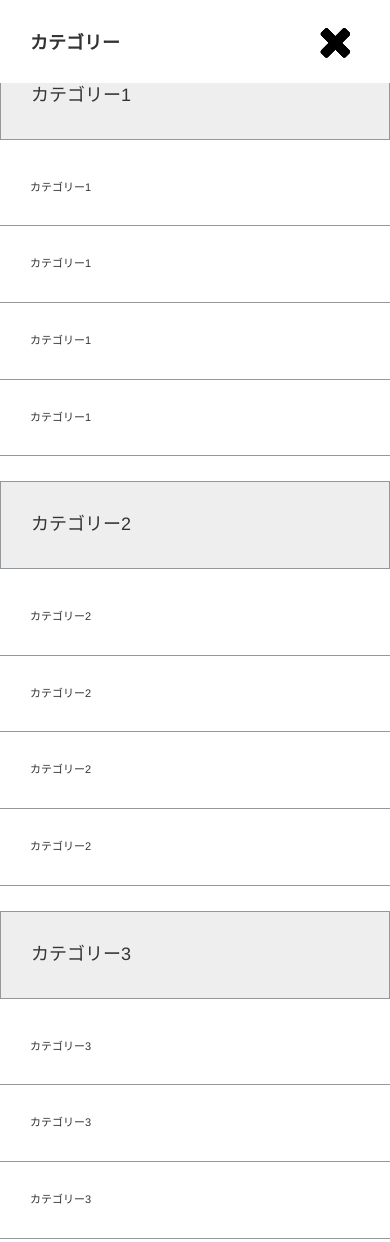
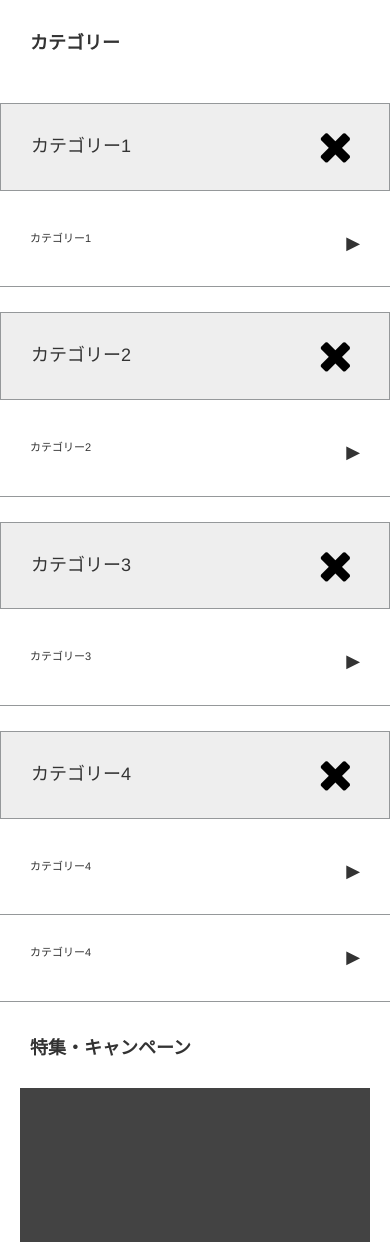
Before and after one commit to shimoikura/Cartstar, a plain HTML site: page index.html in a window 390 px wide. Shown: the part 2169-3411 px from the top of the page. Drawn offline with Linux system fonts and the light colour scheme.

Commit message:
レスポンスのカテゴリーリストのレイアウト修正

```diff
--- a/css/style.css
+++ b/css/style.css
@@ -208,7 +208,7 @@ width: 100%;
 #sidebar-search-box input{
   border: 0.7px solid #95989a;
 }
-#sidebar-cate,#sidebar-new-pro{
+#sidebar-new-pro{
   display: none;
 }
 .sidebar-left-box{
@@ -226,7 +226,7 @@ width: 100%;
 .sidebar-menu{
   margin-top: 20px;
   font-weight: bold;
-  font-size: 24px;
+  font-size: 18px;
 }
 .sidebar-submenu{
   margin-top: 20px;
@@ -250,6 +250,7 @@ width: 100%;
 #sidebar-cate{
   padding-bottom: 5px;
   margin-bottom: 0;
+  font-size: 18px;
 }
 .slidebar-cate-box{
   border-top: 0.7px solid #95989a;
@@ -918,6 +919,7 @@ div.status-box:last-child{
   }
   .slidebar-cate-box{
     border: none;
+    padding: 0;
   }
   .slidebar-cate-box li{
     border-bottom: 0.7px solid #95989a;
@@ -925,6 +927,14 @@ div.status-box:last-child{
     overflow: auto;
     padding: 30px;
     font-size: 18px;
+  }
+  .slidebar-cate-box img{
+    position:absolute;
+    top:50px;
+    right:40px;
+  }
+  .slidebar-cate-box span{
+    float: right;
   }
   /*------------------------------------------------------------------*/
   .header-list{
--- a/index.html
+++ b/index.html
@@ -145,7 +145,7 @@
             <div class="col-sm-12 col-xs-12">
               <img id="close" src="img/close.png" alt="">
             </div>
-            <p class="sidebar-menu">商品検索</p>
+            <p class="sidebar-menu"><span>▶</span>商品検索</p>
             <p id="sidebar-cate" style="font-size:16px;">商品カテゴリー</p>
             <p id="sidebar-new-pro" style="background-color:#dddddd; font-size:16px; padding:10px; font-weight:bold;">新着商品</p>
             <div class="" style="position: relative;">
@@ -160,7 +160,7 @@
             <p id="feature-content">特集タイトルが入ります。特集タイトルが入ります。特集タイトルが入ります。特集タイトルが入ります。特集タイトルが入ります。特集タイトルが入ります。特集タイトルが入ります。</p>
           </div>
           <div class="sidebar-left-box  navbar-collapse collapse" id="cate-container">
-            <p class="sidebar-menu"id="sidebar-cate">カテゴリー</p>
+            <p class="sidebar-menu" id="sidebar-cate"><span>▶</span>カテゴリー</p>
             <div class="slidebar-cate-box">
               <p class="sidebar-submenu">カテゴリー1</p>
               <ul>
@@ -367,41 +367,33 @@
             <div class="title-box col-lg-12 col-md-12 col-sm-12 col-xs-12" style="border:none; background-color:#fff !important;">
               <h4>カテゴリー</h4>
             </div>
-            <div class="slidebar-cate-box">
+            <div class="slidebar-cate-box  col-sm-12 col-xs-12">
               <p class="sidebar-submenu">カテゴリー1</p>
-              <img class="img-responsive" src="img/close.png" alt="" style="position:absolute; top:25px; right:40px;">
+              <img class="img-responsive" src="img/close.png" alt="" product-topbox-review>
               <ul>
-                <li><a class="sidebar-content" href="#">カテゴリー1</a></li>
-                <li><a class="sidebar-content" href="#">カテゴリー1</a></li>
-                <li><a class="sidebar-content" href="#">カテゴリー1</a></li>
-                <li><a class="sidebar-content" href="#">カテゴリー1</a></li>
+                <li><a class="sidebar-content" href="#">カテゴリー1</a><span>▶</span></li>
               </ul>
             </div>
-            <div class="slidebar-cate-box">
+            <div class="slidebar-cate-box col-sm-12 col-xs-12">
               <p class="sidebar-submenu">カテゴリー2</p>
-              <img class="img-responsive" src="img/close.png" alt="" style="position:absolute; top:25px; right:40px;">
+              <img class="img-responsive" src="img/close.png" alt="" product-topbox-review>
               <ul>
-                <li><a class="sidebar-content" href="#">カテゴリー2</a></li>
-                <li><a class="sidebar-content" href="#">カテゴリー2</a></li>
-                <li><a class="sidebar-content" href="#">カテゴリー2</a></li>
-                <li><a class="sidebar-content" href="#">カテゴリー2</a></li>
+                <li><a class="sidebar-content" href="#">カテゴリー2</a><span>▶</span></li>
               </ul>
             </div>
-            <div class="slidebar-cate-box">
+            <div class="slidebar-cate-box col-sm-12 col-xs-12">
               <p class="sidebar-submenu">カテゴリー3</p>
-              <img class="img-responsive" src="img/close.png" alt="" style="position:absolute; top:25px; right:40px;">
+              <img class="img-responsive" src="img/close.png" alt="" product-topbox-review>
               <ul>
-                <li><a class="sidebar-content" href="#">カテゴリー3</a></li>
-                <li><a class="sidebar-content" href="#">カテゴリー3</a></li>
-                <li><a class="sidebar-content" href="#">カテゴリー3</a></li>
+                <li><a class="sidebar-content" href="#">カテゴリー3</a><span>▶</span></li>
               </ul>
             </div>
-            <div class="slidebar-cate-box">
+            <div class="slidebar-cate-box col-sm-12 col-xs-12">
               <p class="sidebar-submenu">カテゴリー4</p>
-              <img class="img-responsive" src="img/close.png" alt="" style="position:absolute; top:25px; right:40px;">
+              <img class="img-responsive" src="img/close.png" alt="">
               <ul>
-                <li><a class="sidebar-content" href="#">カテゴリー4</a></li>
-                <li><a class="sidebar-content" href="#">カテゴリー4</a></li>
+                <li><a class="sidebar-content" href="#">カテゴリー4</a><span>▶</span></li>
+                <li><a class="sidebar-content" href="#">カテゴリー4</a><span>▶</span></li>
               </ul>
             </div>
           </div>
```
